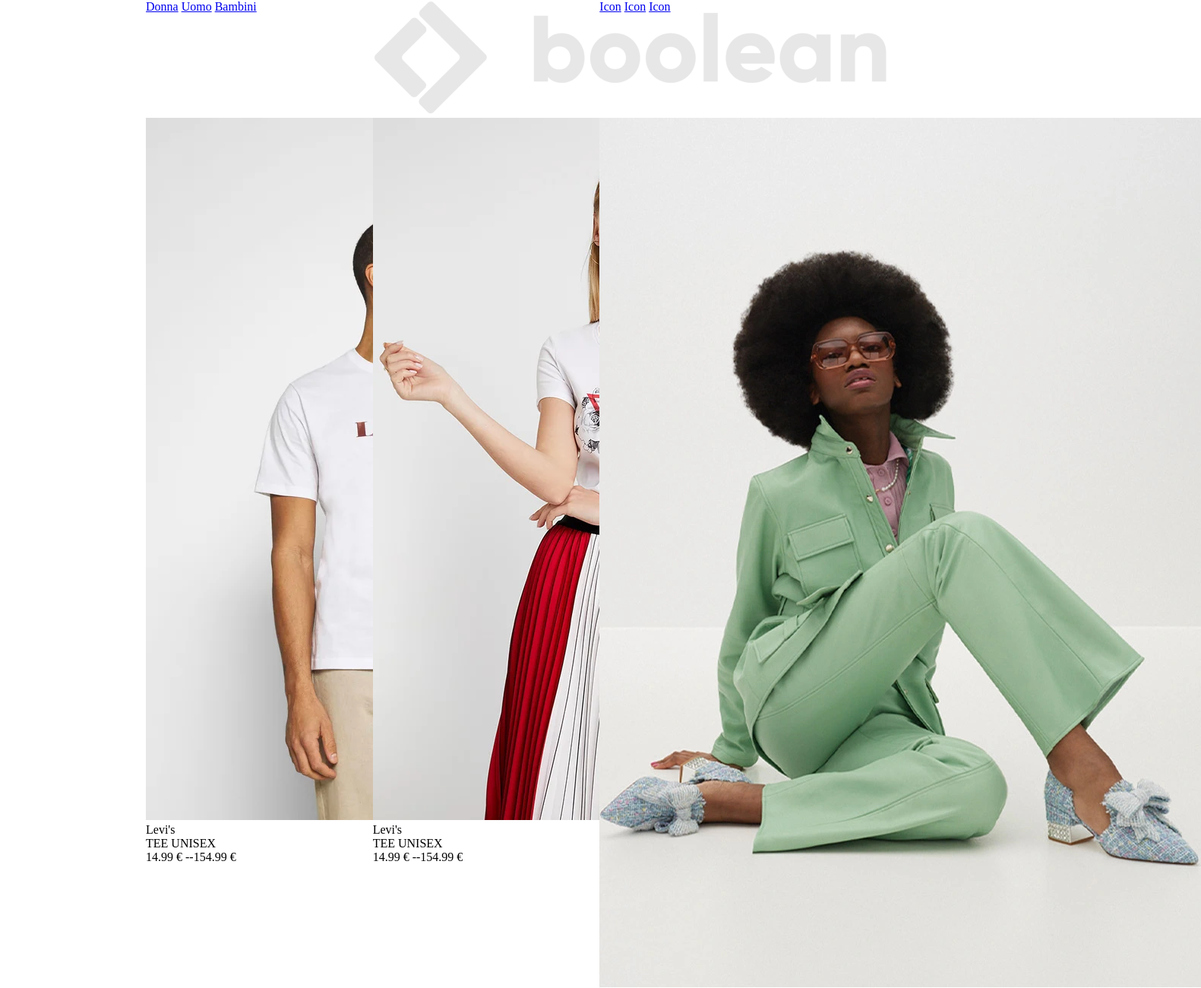
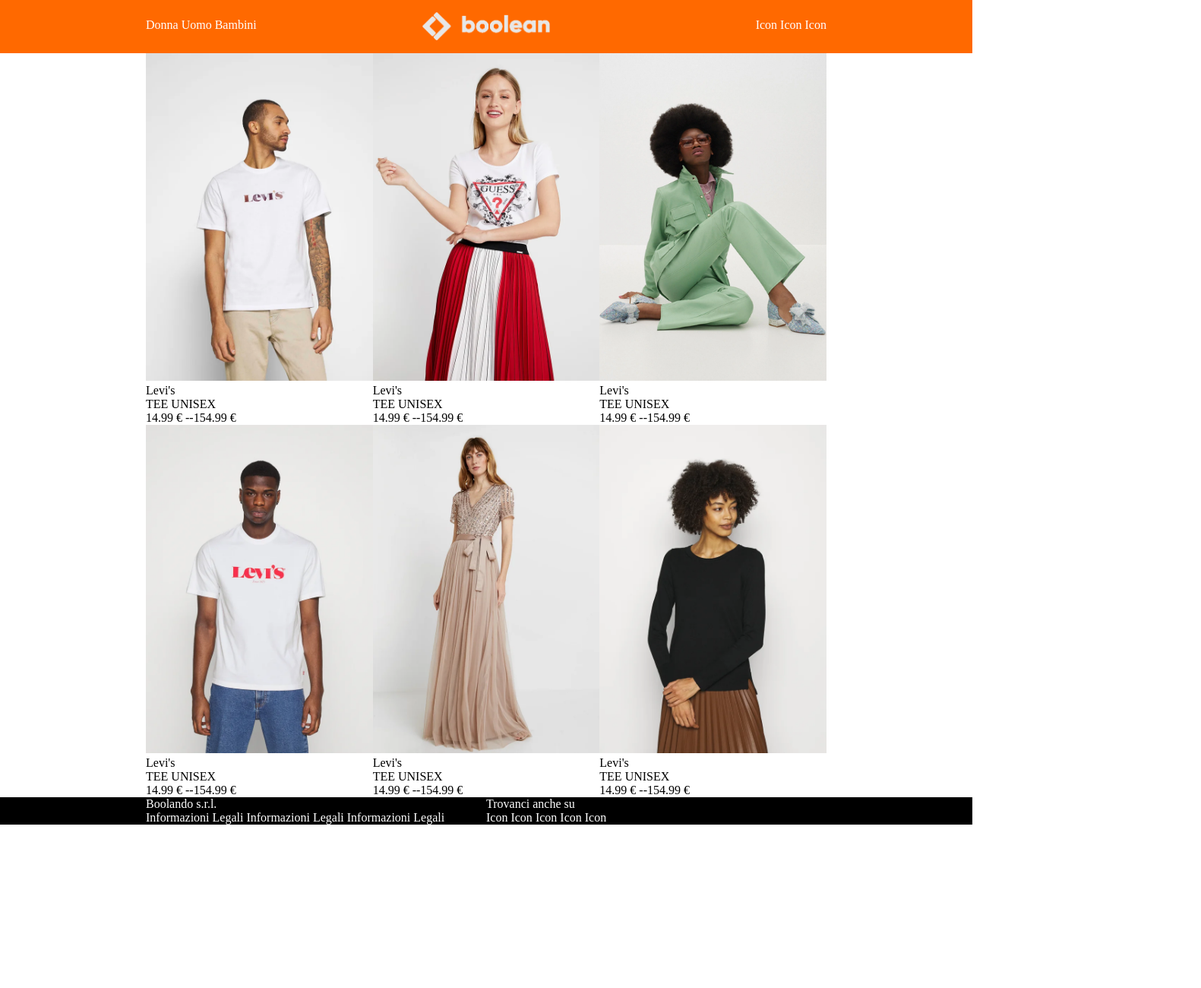
Before and after one commit to Yuri-Punzo/html-css-boolando, a plain HTML site: page index.html in a window 1280 px wide. Shown: the top 1300 px of the page at 76% size, 1581 px wide, since content can reach past the window. After the commit the page ends 1085 px from the top, so only its background shows below. Drawn offline with Linux system fonts and the light colour scheme.

Commit message:
BOOLANDO - all structure setted

```diff
--- a/assets/css/style.css
+++ b/assets/css/style.css
@@ -24,7 +24,7 @@
     flex-direction: row;
 }
 
-.flex-column {
+.flex_column {
     display: flex;
     flex-wrap: wrap;
     flex-direction: column;
@@ -35,7 +35,35 @@
 }
 
 .col_6 {
-    width: calc((100% / 12)* 2);
+    width: calc((100% / 12)* 6);
+}
+
+.center {
+    text-align: center;
+}
+
+.bg_color_orange {
+    background-color: #ff6900;
+}
+
+.bg_color_white {
+    background-color: white;
+}
+
+.bg_color_black {
+    background-color: black;
+}
+
+.bg_color_red {
+    background-color: red;
+}
+
+.bg_color_green {
+    background-color: #008000;
+}
+
+.color-white {
+    color: white;
 }
 
 .debug {
@@ -43,3 +71,33 @@
 }
 
 /* #endregion Utility */
+
+header {
+    height: 70px;
+    /* VEDI SE SI PUO EVITARE QUESTA COSA DELL'ALTEZZA */
+}
+
+a {
+    text-decoration: none;
+    color: white;
+}
+
+.body_type,
+.personal_area {
+    margin: 1.5rem 0;
+
+}
+
+.boolean_logo {
+    height: 20%;
+    margin: 1rem;
+}
+
+.personal_area {
+    text-align: right;
+}
+
+
+.card>img {
+    width: 100%;
+}
--- a/index.html
+++ b/index.html
@@ -10,28 +10,36 @@
 </head>
 
 <body>
-
-    <header>
+    <!-- header -->
+    <header class="bg_color_orange">
         <div class="container">
             <div class="row">
                 <div class="col_4">
+                    <nav class="body_type">
                         <a href="#">Donna</a>
                         <a href="#">Uomo</a>
                         <a href="#">Bambini</a>
+                    </nav>
                 </div>
+
+                <div class="col_4 center">
+                    <img class="boolean_logo" src="./assets/img/boolean-logo.png" alt="Boolean logo">
+                </div>
+
                 <div class="col_4">
-                    <img src="./assets/img/boolean-logo.png" alt="Boolean logo">
-                </div>
-                <div class="col_4">
+                    <nav class="personal_area">
                         <a href="#">Icon</a>
                         <a href="#">Icon</a>
                         <a href="#">Icon</a>
+                    </nav>
                 </div>
+
             </div>
         </div>
     </header>
     <!-- /header -->
 
+    <!-- main -->
     <main>
         <div class="container">
             <div class="row">
@@ -46,6 +54,7 @@
                         </div>
                     </div>
                 </div>
+
                 <div class="col_4">
                     <div class="card">
                         <img src="./assets/img/2.webp" alt="">
@@ -57,6 +66,7 @@
                         </div>
                     </div>
                 </div>
+
                 <div class="col_4">
                     <div class="card">
                         <img src="./assets/img/3.webp" alt="">
@@ -68,9 +78,9 @@
                         </div>
                     </div>
                 </div>
-
             </div>
         </div>
+
         <div class="container">
             <div class="row">
                 <div class="col_4 flex">
@@ -81,10 +91,10 @@
                             <div class="cloth_description">TEE UNISEX</div>
                             <span class="price">14.99 €</span>
                             <span class="original_price"> --154.99 €</span>
-
                         </div>
                     </div>
                 </div>
+
                 <div class="col_4 flex">
                     <div class="card">
                         <img src="./assets/img/5.webp" alt="">
@@ -96,6 +106,7 @@
                         </div>
                     </div>
                 </div>
+
                 <div class="col_4 flex">
                     <div class="card">
                         <img src="./assets/img/6.webp" alt="">
@@ -113,23 +124,30 @@
     </main>
     <!-- /main -->
 
-    <footer>
+    <!-- footer -->
+    <footer class="bg_color_black">
         <div class="container">
             <div class="row">
                 <div class="col_6">
-                    Boolando s.r.l.
+                    <div class="color-white">Boolando s.r.l.</div>
+                    <div class="info">
                         <a href="#">Informazioni Legali</a>
                         <a href="#">Informazioni Legali</a>
                         <a href="#">Informazioni Legali</a>
                     </div>
+                </div>
+
                 <div class="col_6">
-                    <div>testo</div>
+                    <div class="color-white">Trovanci anche su</div>
+                    <div class="footer_icons">
                         <a href="#">Icon</a>
                         <a href="#">Icon</a>
                         <a href="#">Icon</a>
                         <a href="#">Icon</a>
                         <a href="#">Icon</a>
                     </div>
+                </div>
+
             </div>
         </div>
     </footer>
```
Lines whose indentation alone changed are shown as unchanged.
